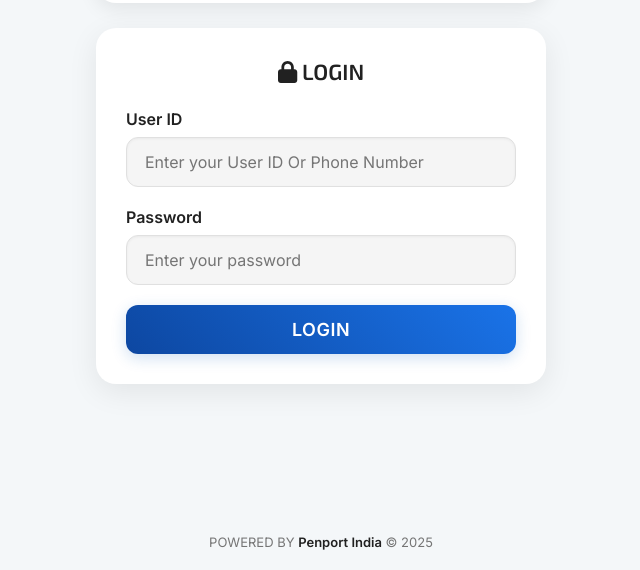
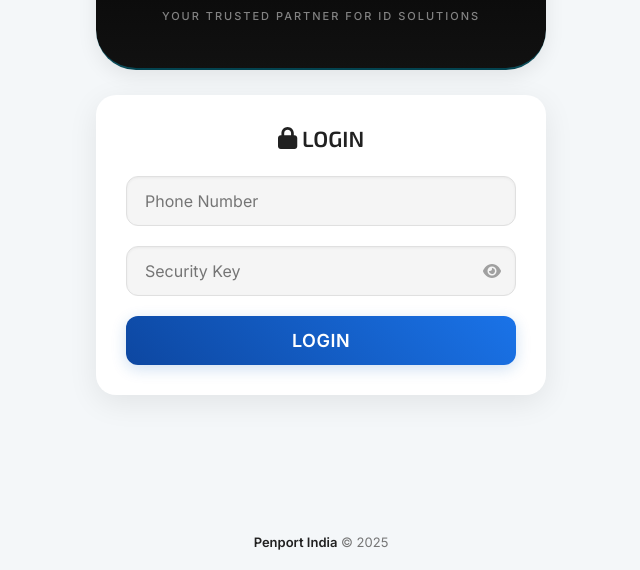
Before and after one commit to penportindia/lak, a plain HTML site: page Pages/Create/index.html in a window 1280 px wide. Shown: the part 230-800 px from the top of the page, without its empty margins (319-959 px from the left). Drawn offline with Linux system fonts and the light colour scheme.

Commit message:
Update index.html

```diff
--- a/Pages/Create/index.html
+++ b/Pages/Create/index.html
@@ -15,42 +15,61 @@
     <script src="https://cdnjs.cloudflare.com/ajax/libs/jsbarcode/3.11.5/JsBarcode.all.min.js" defer></script>
     <script src="https://html2canvas.hertzen.com/dist/html2canvas.min.js" defer></script>
 
-    <link rel="manifest" href="manifest.json" />
-    <meta name="theme-color" content="#121a2e" />
-    <link rel="icon" type="image/png" sizes="192x192" href="icons/icon-192.png" />
-    <link rel="apple-touch-icon" sizes="192x192" href="icons/icon-192.png" />
-    <link rel="apple-touch-icon" sizes="512x512" href="icons/icon-512.png" />
+    <style>
+        /* Password toggle ke liye zaroori CSS */
+        .password-container {
+            position: relative;
+            display: flex;
+            align-items: center;
+        }
+        .password-container input {
+            width: 100%;
+            padding-right: 40px; /* Icon ke liye space */
+        }
+        .toggle-password {
+            position: absolute;
+            right: 15px;
+            cursor: pointer;
+            color: #a0a0a0;
+            z-index: 10;
+        }
+    </style>
 </head>
 
 <body>
-    <div id="splash-screen">
-        <img src="https://i.ibb.co/r2zt8CRQ/Penport-logo-03.png" alt="Lakshmi ID Maker Logo" class="splash-logo">
-    </div>
+    <div class="app-container">
+        <header style="width: 100%; background: linear-gradient(180deg, #050505 0%, #111111 100%); color: #ffffff; padding: 45px 20px; text-align: center; border-radius: 0 0 40px 40px; border-bottom: 2px solid rgba(0, 212, 255, 0.3); box-sizing: border-box; position: relative; overflow: hidden; font-family: 'Inter', sans-serif;">
 
-    <div class="app-container">
-        <header>
-            <img src="https://i.ibb.co/SXrBKWmC/Lakshmi.png" alt="Company Logo" class="logo" />
-            <div class="header-text">
-                <h1>LAKSHMI ID MAKER</h1>
-                <p>Your Trusted Partner For ID Solutions</p>
+            <div style="position: absolute; top: 0; left: 0; width: 100%; height: 4px; background: linear-gradient(90deg, #00d4ff, #0052ff, #00d4ff);"></div>
+
+            <div class="header-text" style="position: relative; z-index: 2;">
+                <h1 style="margin: 0; font-size: 26px; font-weight: 900; letter-spacing: 3px; text-transform: uppercase; background: linear-gradient(to right, #ffffff, #00d4ff); -webkit-background-clip: text; -webkit-text-fill-color: transparent;">
+                    LAKSHMI <span style="font-weight: 300; color: #00d4ff; -webkit-text-fill-color: #00d4ff;">ID MAKER</span>
+                </h1>
+
+                <div style="width: 60px; height: 2px; background: linear-gradient(90deg, transparent, #00d4ff, transparent); margin: 15px auto; border-radius: 10px;"></div>
+
+                <p style="margin: 0; font-size: 11px; font-weight: 500; letter-spacing: 2px; text-transform: uppercase; color: #a0a0a0; opacity: 0.8;">
+                    Your Trusted Partner For ID Solutions
+                </p>
             </div>
+
+            <div style="position: absolute; left: -20px; top: -20px; width: 100px; height: 100px; background: radial-gradient(circle, rgba(0, 212, 255, 0.1) 0%, transparent 70%); border-radius: 50%;"></div>
         </header>
 
         <section id="loginPage" class="main-card" aria-labelledby="loginHeading">
             <h2 id="loginHeading"><i class="fas fa-lock me-2"></i> Login</h2>
             <div class="form-group">
-                <label for="loginUser">User ID</label>
-                <input type="text" id="loginUser" placeholder="Enter your User ID Or Phone Number" autocomplete="username" />
+                <input type="text" id="loginUser" placeholder="Phone Number" autocomplete="username" />
             </div>
-            <div class="form-group">
-                <label for="loginPass">Password</label>
-                <input type="password" id="loginPass" placeholder="Enter your password" autocomplete="current-password" />
+            <div class="form-group password-container">
+                <input type="password" id="loginPass" placeholder="Security Key" autocomplete="current-password" />
+                <i class="fas fa-eye toggle-password" id="eyeIcon" onclick="togglePasswordVisibility()"></i>
             </div>
             <button type="button" onclick="verifyLogin()" class="btn">Login</button>
         </section>
 
         <section id="homePage" class="main-card hidden" aria-labelledby="homeHeading">
-            <h2 id="homeHeading"><i class="fas fa-id-card-alt me-2"></i> Start Creating Your ID</h2>
             <div class="form-group">
                 <label for="schoolName">School Name</label>
                 <select id="schoolName" disabled>
@@ -137,31 +156,26 @@
     </div>
 
     <footer>
-        <span>POWERED BY <a href="https://penportindia.github.io/penport/" target="_blank">Penport India</a> © 2025</span>
+        <span><a href="https://penportindia.github.io/penport/" target="_blank">Penport India</a> © 2025</span>
     </footer>
 
-    <script type="module" src="main.js"></script>
     <script>
-        // Splash Screen Logic
-        document.addEventListener('DOMContentLoaded', () => {
-            setTimeout(() => {
-                const splashScreen = document.getElementById('splash-screen');
-                splashScreen.classList.add('fade-out');
+        function togglePasswordVisibility() {
+            const passInput = document.getElementById('loginPass');
+            const eyeIcon = document.getElementById('eyeIcon');
 
-                setTimeout(() => {
-                    splashScreen.remove();
-                }, 500);
-            }, 3000);
-        });
-
-        // PWA Service Worker Registration
-        if ('serviceWorker' in navigator) {
-            window.addEventListener('load', () => {
-                navigator.serviceWorker.register('service-worker.js')
-                    .then(reg => console.log('Service Worker registered:', reg.scope))
-                    .catch(err => console.error('Service Worker registration failed:', err));
-            });
+            if (passInput.type === 'password') {
+                passInput.type = 'text';
+                eyeIcon.classList.remove('fa-eye');
+                eyeIcon.classList.add('fa-eye-slash');
+            } else {
+                passInput.type = 'password';
+                eyeIcon.classList.remove('fa-eye-slash');
+                eyeIcon.classList.add('fa-eye');
+            }
         }
     </script>
+
+    <script type="module" src="main.js"></script>
 </body>
 </html>
```
